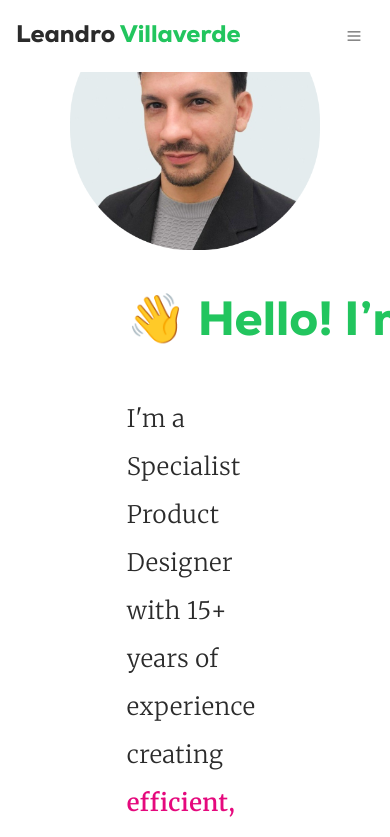
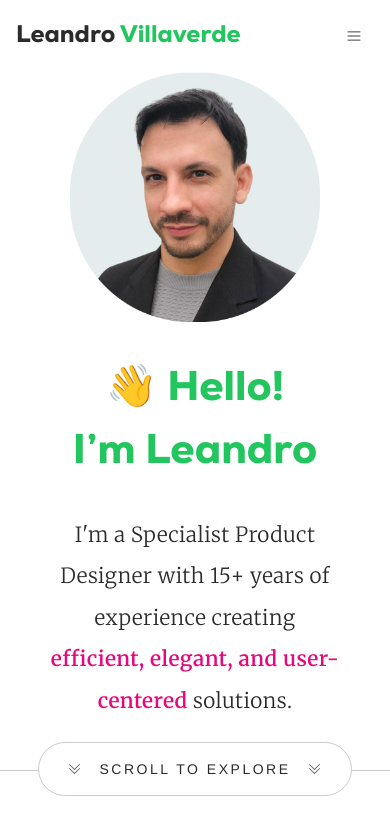
Before and after one commit to lvillaverde/lv-portfolio, a React (Create React App) app: page / in a window 390 px wide. Shown: the top 837 px of the page. Built offline with nearby package versions, Linux system fonts and the light colour scheme.

Commit message:
Hero Adjustments

```diff
--- a/src/components/Hero.js
+++ b/src/components/Hero.js
@@ -53,7 +53,8 @@ function Hero({ onCtaClick }, heroRef) {
       <div className="hero" ref={hero}>
         <img className="profile-picture" src={avatar} alt="hi!" />
         <div>
-          <h2 className="title"><TypewriterHeader text="👋 Hello! I’m Leandro" /></h2>
+          <h2 className="title static">👋 Hello!<br /> I’m Leandro</h2>
+          <h2 className="title typewriter"><TypewriterHeader text="👋 Hello! I’m Leandro" /></h2>
           <p className="paragraph">I'm a Specialist Product Designer with 15+ years of experience creating <span>efficient, elegant, and user-centered</span> solutions.</p>
         </div>
         <button className="cta" onClick={onCtaClick}>
--- a/src/components/css/Hero.css
+++ b/src/components/css/Hero.css
@@ -23,9 +23,9 @@
 .hero h2 {
     font-size: 3em;
     font-weight: 900;
-    font-family: 'Nexa','Merriweather Sans', sans-serif;
+    font-family: 'Nexa', 'Merriweather Sans', sans-serif;
     margin-top: 0;
-        justify-content: flex-start;
+    justify-content: flex-start;
 }
 
 .hero h2 span {
@@ -59,6 +59,14 @@
     border-color: var(--gray-3);
     position: absolute;
     bottom: -26px;
+    z-index: 9;
+    cursor: pointer;
+}
+
+button.cta:hover {
+    background: #f9f9f9;
+    color: white;
+    transition: 0.3s ease-in;
 }
 
 .hero .cta img {
@@ -74,3 +82,49 @@
     text-transform: uppercase;
     margin: 0;
 }
+
+.title.static {
+    display: none;
+}
+
+@media screen and (max-width: 1366px) {
+    .hero div {
+        max-width: 45vw;
+    }
+
+    .hero h2 {
+        font-size: 2.6em;
+    }
+
+    .hero p {
+        font-size: 1.3em;
+    }
+}
+
+@media screen and (max-width: 1024px) {
+    .hero {
+        flex-flow: column;
+        margin-top: 72px;
+        align-items: center;
+    }
+
+    .hero div {
+        max-width: 75vw;
+    }
+
+    .hero p {
+        text-align: center;
+        margin-bottom: 48px;
+    }
+
+    .title.typewriter {
+        display: none;
+    }
+
+    .title.static {
+        display: block;
+        text-align: center;
+        color: var(--primary-color)
+    }
+
+}
--- a/src/components/css/StudyCases.css
+++ b/src/components/css/StudyCases.css
@@ -1,6 +1,6 @@
 .study-cases .content {
     display: flex;
-    padding: 0px 264px;
+    /*padding: 0px 264px;*/
     flex-direction: column;
     align-items: flex-start;
     gap: 32px;
```
